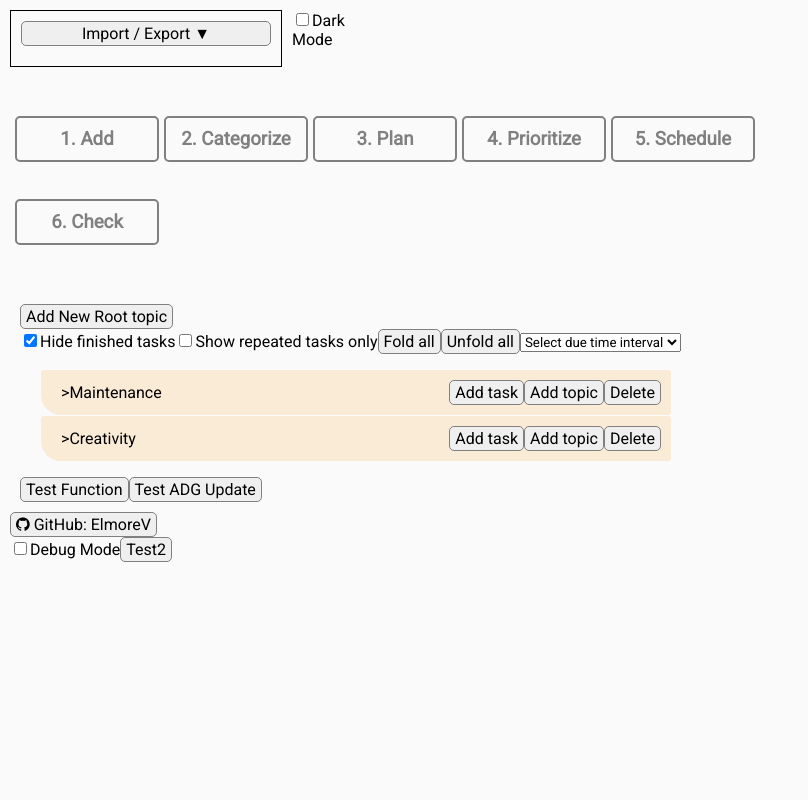
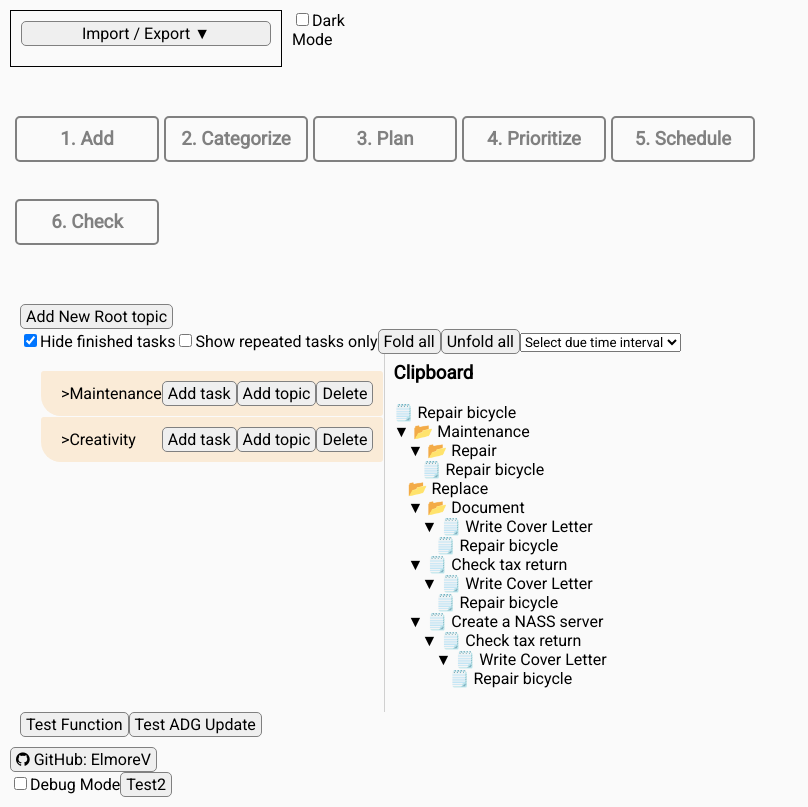
Before and after one commit to ElmoreV/TaskPlanner_javareact, a React (Create React App) app: page / in a window 1280 px wide. Shown: the whole page, without its empty margins (0-808 px from the left). Built offline with nearby package versions, Linux system fonts and the light colour scheme.

Commit message:
feat: started with clipboard implementation

```diff
--- a/src/App.js
+++ b/src/App.js
@@ -1,3 +1,5 @@
+// App.js
+
 import ViewSelector from "./ViewSelector";
 import TaskList from "./TaskViews/TaskList.js";
 import PlannedList from "./TaskViews/PlannedList.js";
@@ -17,7 +19,10 @@ import {
   initialPlannedTaskIdList,
   initialTagTasks,
 } from "./InitialState_V2.ts";
-
+import {
+  V1_emptyClipboardState,
+  V1_ClippedItem,
+} from "./Structure/V1_types.ts";
 // 1. Go through all tasks and search if their .supertasks list contains [task.id] N*E(M) , E(M) is avg of supertasks per task
 // 2. Go through all tasks and search if the ids match one of the .subtasks List N*P P is # of subtasks in task
 
@@ -56,6 +61,7 @@ function App() {
   const [view, setView] = useState(VIEW_ALL_TASKS);
   const [fancy, setFancy] = useState(true);
   const [darkMode, setDarkMode] = useState(false);
+  const [clipboard, setClipboard] = useState(V1_emptyClipboardState);
 
   const onMakeFancyChange = () => {
     setFancy(!fancy);
@@ -102,7 +108,13 @@ function App() {
             />
           )}
           {view === VIEW_ALL_TASKS && (
-            <TaskList appData={appData} setAppData={setAppData} fancy={fancy} />
+            <TaskList
+              appData={appData}
+              setAppData={setAppData}
+              fancy={fancy}
+              clipboard={clipboard}
+              setClipboard={setClipboard}
+            />
           )}
           {view === VIEW_PLANNED_TASKS && (
             <PlannedList
--- a/src/InitialState_V1.ts
+++ b/src/InitialState_V1.ts
@@ -1,3 +1,5 @@
+//InitialState_V1.ts
+
 import { FinishedState } from "./Structure/TaskInterfaces.tsx";
 
 const initialTopicsV1 = [
--- a/src/InitialState_V2.ts
+++ b/src/InitialState_V2.ts
@@ -1,3 +1,5 @@
+// InitialState_V2.ts
+
 import { TagMap, TagTasksMap, TaskMap } from "./Structure/V2_types.ts";
 import { FinishedState } from "./Structure/TaskInterfaces.tsx";
 
--- a/src/Structure/V1_types.ts
+++ b/src/Structure/V1_types.ts
@@ -1,3 +1,5 @@
+//V1_types.js
+
 import { FinishedState } from "./TaskInterfaces";
 
 interface V1_Topic {
@@ -26,4 +28,35 @@ interface V1_Task {
   lastFinished: Date | undefined;
 }
 
-export { V1_Topic, V1_Task };
+enum V1_ClipboardItemType {
+  Task,
+  Topic,
+}
+
+interface V1_ClippedItem {
+  type: V1_ClipboardItemType;
+  id: number;
+}
+
+const V1_emptyClipboardState: V1_ClipboardItemType[] = [
+  {
+    type: V1_ClipboardItemType.Task,
+    id: 0,
+  },
+  {
+    type: V1_ClipboardItemType.Topic,
+    id: 0,
+  },
+  {
+    type: V1_ClipboardItemType.Topic,
+    id: 1,
+  },
+];
+
+export {
+  V1_Topic,
+  V1_Task,
+  V1_ClipboardItemType,
+  V1_ClippedItem,
+  V1_emptyClipboardState,
+};
--- a/src/Structure/V2_types.ts
+++ b/src/Structure/V2_types.ts
@@ -1,3 +1,5 @@
+//V2_types.ts
+
 import { FinishedState } from "./TaskInterfaces";
 
 // And the other data structures to hold them.
--- /dev/null
+++ b/src/TaskViews/Clipboard.tsx
@@ -0,0 +1,160 @@
+// Clipboard.tsx
+
+import { useState } from "react";
+import {
+  V1_ClippedItem,
+  V1_ClipboardItemType,
+  V1_Task,
+  V1_Topic,
+} from "../Structure/V1_types.ts";
+
+interface ClipboardColumnProps {
+  clipboard: V1_ClippedItem[];
+  setClipboard: React.Dispatch<React.SetStateAction<V1_ClippedItem[]>>;
+  appData: { tasks: V1_Task[]; topics: V1_Topic[] };
+  setAppData: Function; // kept generic for now
+  fancy: boolean;
+}
+
+const findTopicById = (
+  id: number,
+  topics: V1_Topic[]
+): V1_Topic | undefined => {
+  for (const tp of topics) {
+    if (tp.id === id) return tp;
+    const nested = findTopicById(id, tp.subtopics);
+    if (nested) return nested;
+  }
+  return undefined;
+};
+
+const findTaskById = (id: number, tasks: V1_Task[]): V1_Task | undefined =>
+  tasks.find((t) => t.id === id);
+
+const arrowFolded = "▶";
+const arrowUnfolded = "▼";
+
+const ClipboardColumn = (props: ClipboardColumnProps) => {
+  const { clipboard, appData } = props;
+  const { tasks, topics } = appData;
+
+  const [foldedNodes, setFoldedNodes] = useState<Set<string>>(new Set());
+
+  const isFolded = (key: string) => foldedNodes.has(key);
+
+  const toggleFold = (key: string) => {
+    setFoldedNodes((prev) => {
+      const next = new Set(prev);
+      if (next.has(key)) next.delete(key);
+      else next.add(key);
+      return next;
+    });
+  };
+
+  const renderTaskNode = (
+    task: V1_Task,
+    depth: number,
+    fromClipboard: boolean = false
+  ): JSX.Element[] => {
+    const key = `task-${task.id}`;
+    const folded = isFolded(key);
+    const row = (
+      <li
+        key={key}
+        style={{ marginLeft: depth * 14 }}
+        data-type="task"
+        data-id={task.id}
+      >
+        {task.subTaskIds.length > 0 && (
+          <span
+            onClick={() => toggleFold(key)}
+            style={{ cursor: "pointer", marginRight: 4 }}
+          >
+            {folded ? arrowFolded : arrowUnfolded}
+          </span>
+        )}
+        <span>🗒️ {task.name}</span>
+      </li>
+    );
+
+    if (folded || task.subTaskIds.length === 0) return [row];
+
+    const children = task.subTaskIds
+      .map((subId) => findTaskById(subId, tasks))
+      .filter(Boolean)
+      .flatMap((sub) => renderTaskNode(sub as V1_Task, depth + 1));
+
+    return [row, ...children];
+  };
+
+  const renderTopicNode = (topic: V1_Topic, depth: number): JSX.Element[] => {
+    const key = `topic-${topic.id}`;
+    const folded = isFolded(key);
+
+    const row = (
+      <li
+        key={key}
+        style={{ marginLeft: depth * 14 }}
+        data-type="topic"
+        data-id={topic.id}
+      >
+        {(topic.subtopics.length > 0 ||
+          tasks.some((t) => t.topics.includes(topic.id))) && (
+          <span
+            onClick={() => toggleFold(key)}
+            style={{ cursor: "pointer", marginRight: 4 }}
+          >
+            {folded ? arrowFolded : arrowUnfolded}
+          </span>
+        )}
+        <span>📂 {topic.name}</span>
+      </li>
+    );
+
+    if (folded) return [row];
+
+    /* sub‑topics */
+    const subTopicEls = topic.subtopics.flatMap((st) =>
+      renderTopicNode(st, depth + 1)
+    );
+
+    /* tasks directly under this topic */
+    const taskEls = tasks
+      .filter((t) => t.topics.includes(topic.id))
+      .flatMap((t) => renderTaskNode(t, depth + 1));
+
+    return [row, ...subTopicEls, ...taskEls];
+  };
+
+  /* -------------- render clipboard roots -------------- */
+
+  const renderClipboardItem = (clip: V1_ClippedItem) => {
+    if (clip.type === V1_ClipboardItemType.Task) {
+      const task = findTaskById(clip.id, tasks);
+      return task ? renderTaskNode(task, 0) : null;
+    } else {
+      const topic = findTopicById(clip.id, topics);
+      return topic ? renderTopicNode(topic, 0) : null;
+    }
+  };
+
+  return (
+    <div
+      className="clipboard-column"
+      style={{
+        width: 260,
+        borderLeft: "1px solid #d0d0d0",
+        padding: "0.5rem",
+        overflowY: "auto",
+        flex: "0 0 260px",
+      }}
+    >
+      <h3 style={{ marginTop: 0 }}>Clipboard</h3>
+      <ul style={{ listStyle: "none", paddingLeft: 0 }}>
+        {clipboard.flatMap(renderClipboardItem)}
+      </ul>
+    </div>
+  );
+};
+
+export default ClipboardColumn;
--- a/src/TaskViews/ScheduledTaskList.js
+++ b/src/TaskViews/ScheduledTaskList.js
@@ -4,6 +4,7 @@ import { getTopicPathByTopicId } from "../Topics/TopicHelper.js";
 import TaskContent from "../Tasks/TaskContent.js";
 import { FinishedState } from "../Tasks/TaskInterfaces.tsx";
 import { translateLastCompletedDatetime } from "../Tasks/TaskHelperFuncs.js";
+import ClipboardColumn from "./Clipboard.tsx";
 
 const ScheduledTaskView = (props) => {
   // 1. Show a list of tasks that are scheduled
@@ -13,6 +14,10 @@ const ScheduledTaskView = (props) => {
   return (
     <>
       <div className="taskList"></div>
+      <ClipboardColumn
+        clipboard={clipboard}
+        appData={appData}
+      ></ClipboardColumn>
     </>
   );
 };
--- a/src/TaskViews/TaskList.js
+++ b/src/TaskViews/TaskList.js
@@ -1,4 +1,5 @@
-import React from "react";
+// TaskList.js
+
 import { useState, useEffect } from "react";
 import {
   getAddTopic,
@@ -13,7 +14,7 @@ import { isTaskDueIn, convertDueDateNameToSeconds } from "../Timing.ts";
 import TopicContainer from "../Topics/TopicContainer.tsx";
 import TaskContainer from "../Tasks/TaskContainer.tsx";
 import { convert_v1_to_v2 } from "../Converters/Migration_V1_V2/UpdateV1ToV2.ts";
-
+import ClipboardColumn from "./Clipboard.tsx";
 const isNewTask = (task, allSubTaskIds) => {
   return task.topics.length == 0 && !allSubTaskIds.includes(task.id);
 };
@@ -37,7 +38,7 @@ const isTaskVisible = (
 };
 
 const TaskList = (props) => {
-  const { appData, setAppData, fancy } = props;
+  const { appData, setAppData, fancy, clipboard, setClipboard } = props;
   const { topics, tasks } = appData;
   const setTasks = (newTasks) => {
     setAppData({ ...appData, tasks: newTasks });
@@ -320,7 +321,7 @@ const TaskList = (props) => {
   // checkForDuplicateIds(tasks)
 
   return (
-    <div className="task-list">
+    <div className="task-list" style={{ flex: "1 1 auto" }}>
       <button onClick={getAddTopic(setTopics, topics)}>
         {" "}
         Add New Root topic
@@ -365,10 +366,20 @@ const TaskList = (props) => {
         <option value="3week">3 weeks</option>
         <option value="1month">1 month</option>
       </select>
-      <ul key="root_topics">
-        {showTasksWithoutTopics(allSubTaskIds)}
-        {showTopics()}
-      </ul>
+      <div className="task-list-wrapper" style={{ display: "flex" }}>
+        <ul key="root_topics">
+          {showTasksWithoutTopics(allSubTaskIds)}
+          {showTopics()}
+        </ul>
+        <ClipboardColumn
+          clipboard={clipboard}
+          setClipboard={setClipboard}
+          appData={appData}
+          setAppData={setAppData}
+          fancy={fancy}
+        />
+      </div>
+
       <button onClick={() => testFunction()}>Test Function</button>
       <button onClick={() => setNeedTransitiveUpdate(true)}>
         Test ADG Update
--- a/src/Tasks/Task.tsx
+++ b/src/Tasks/Task.tsx
@@ -1,7 +1,8 @@
+//Task.tsx
+
 import { useState, useRef, useEffect, memo } from "react";
 import PropTypes from "prop-types";
 import TaskContent from "./TaskContent.js";
-import React from "react";
 import { FinishedState } from "../Structure/TaskInterfaces.tsx";
 import {
   translateLastCompletedDatetime,
--- a/src/Tasks/TaskContainer.tsx
+++ b/src/Tasks/TaskContainer.tsx
@@ -1,3 +1,6 @@
+//TaskContainer.tsx
+
+
 import { memo, useCallback } from "react";
 
 import {
```
